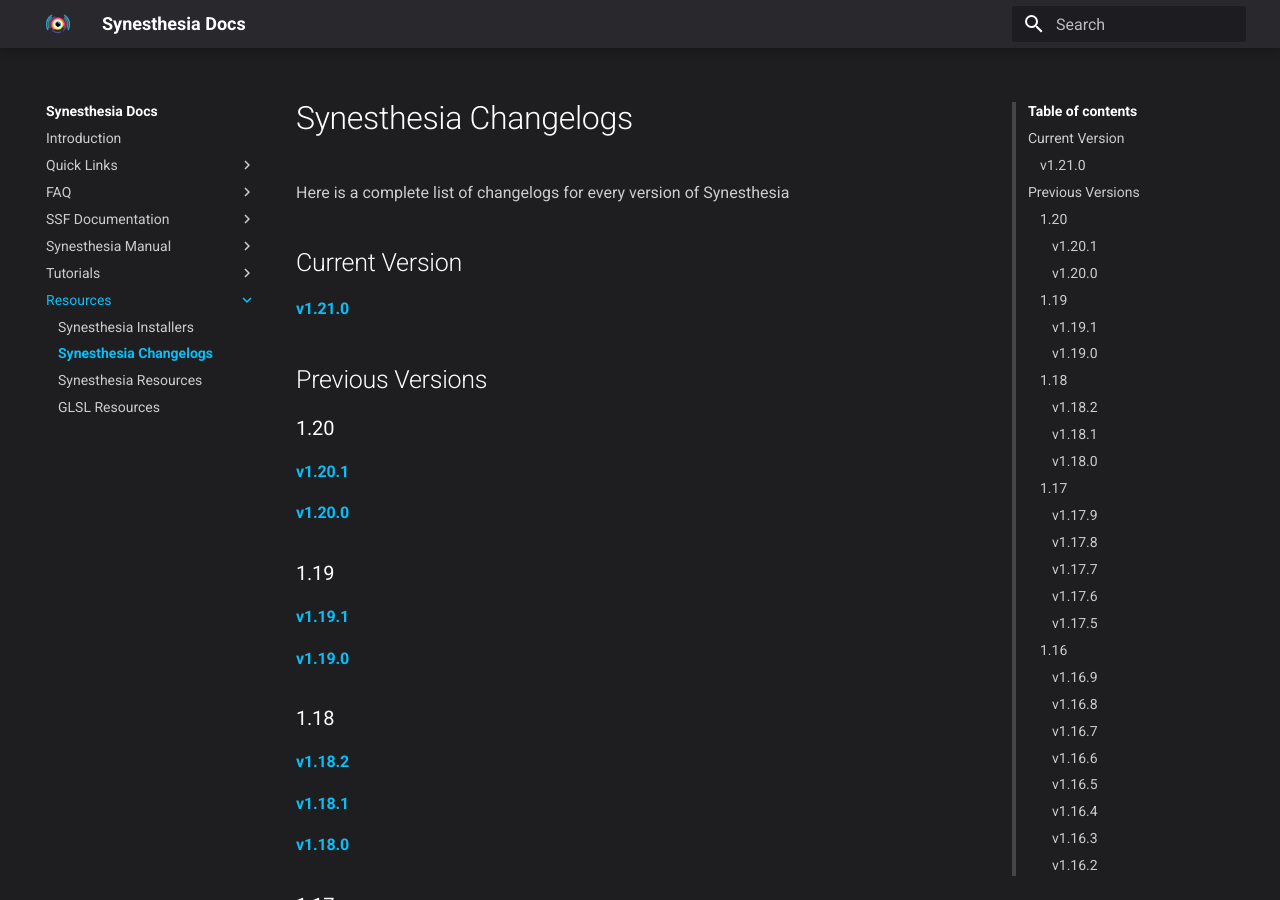
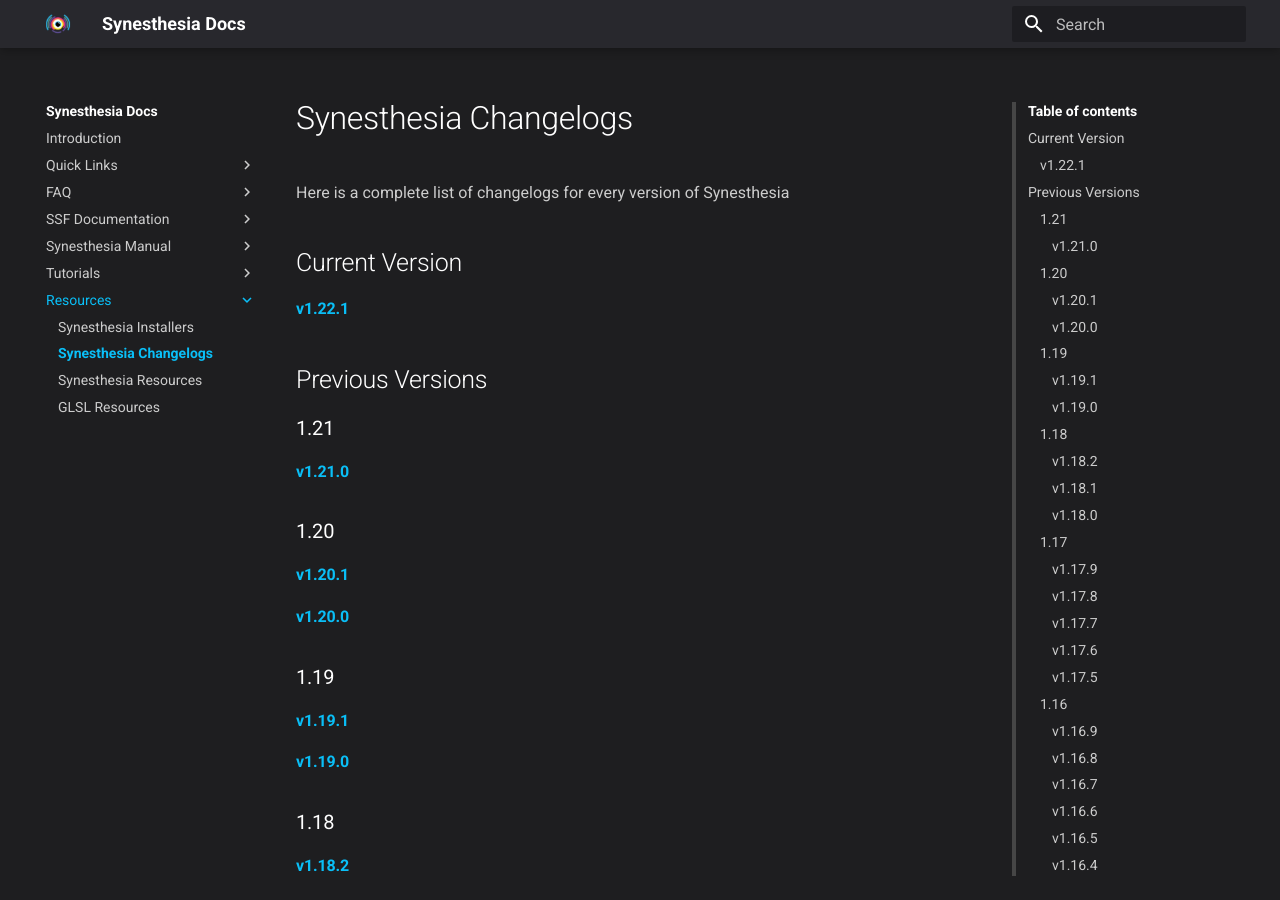
Before and after one commit to gravity-current/synesthesia-docs, an MkDocs documentation site: the page built from docs/resources/changelogs.md, in a window 1280 px wide and 900 px high. Built offline with MkDocs 1.6.1 and Material for MkDocs 9.7.7, drawn with Linux system fonts in a browser that asks for light colours.

Commit message:
add 1.22 changelog

```diff
--- a/docs/resources/changelogs.md
+++ b/docs/resources/changelogs.md
@@ -3,9 +3,11 @@
 Here is a complete list of changelogs for every version of Synesthesia
 
 ## Current Version
-#### [v1.21.0](https://www.synesthesia.live/public-release/changelog/1.21.0.79.html)
+#### [v1.22.1](https://www.synesthesia.live/public-release/changelog/1.22.1.89.html)
 
 ## Previous Versions
+### 1.21
+#### [v1.21.0](https://www.synesthesia.live/public-release/changelog/1.21.0.79.html)
 ### 1.20
 #### [v1.20.1](https://www.synesthesia.live/public-release/changelog/1.20.1.72.html)
 #### [v1.20.0](https://www.synesthesia.live/public-release/changelog/1.20.0.66.html)
```
